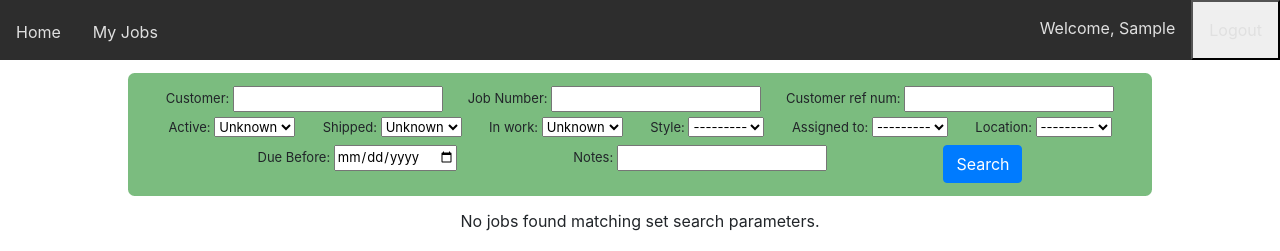
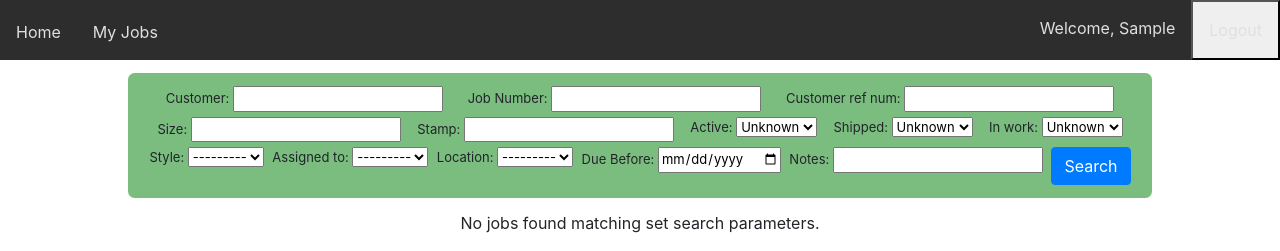
Before and after one commit to dszwarc/culet2, a Django app: page /culet/jobs/ in a window 1280 px wide. Shown: the top 251 px of the page. Run offline with Django 5.2, Linux system fonts and the light colour scheme; the visitor is signed in with stand-in values (Sample User, id 1); data that the repository does not hold is empty; some libraries are stand-ins or nearby versions; some web fonts are replaced.

Commit message:
added stamp and notes as well as a reference size to job model. adjusting create and update forms to reflect that

```diff
--- a/culet/forms.py
+++ b/culet/forms.py
@@ -183,7 +183,8 @@ class JobForm(forms.ModelForm):
             "name",
             "customer",
             "customer_ref_num",
-            "style",
+            "size",
+            "stamp",
             "due",
             "assigned_to",
             "location",
@@ -193,10 +194,7 @@ class JobForm(forms.ModelForm):
             "name": text_widget("Job name", "form-control-lg"),
             "customer": select_widget(),
             "customer_ref_num": number_widget("Customer reference #", min_value="0"),
-            "style": select_widget(),
             "due": date_widget(),
-            "assigned_to": select_widget(),
-            "location": select_widget(),
             "notes": textarea_widget("Add notes for the shop...", rows=4),
         }
         labels = {
@@ -210,9 +208,9 @@ class JobForm(forms.ModelForm):
         self.fields["name"].required = False
         self.fields["customer"].required = False
         self.fields["customer_ref_num"].required = False
-        self.fields["assigned_to"].required = False
-        self.fields["location"].required = False
         self.fields["notes"].required = False
+        self.fields["size"].required = False
+        self.fields["stamp"].required = False
 
         if "style" in self.fields:
             self.fields["style"].empty_label = "Select a style"
@@ -286,11 +284,13 @@ class JobMetalLotForm(forms.ModelForm):
 class JobUpdateForm(forms.ModelForm):
     class Meta:
         model = Job
-        fields = ("name", "customer", "style", "due", "notes")
+        fields = ("name", "customer", "style", "size", "stamp", "due", "notes")
         widgets = {
             "name": text_widget("Job name"),
             "customer": select_widget(),
             "style": select_widget(),
+            "size": text_widget("Size"),
+            "stamp": text_widget("Stamp / hallmark"),
             "due": date_widget(),
             "notes": textarea_widget("Add notes...", rows=4),
         }
--- a/culet/views.py
+++ b/culet/views.py
@@ -153,14 +153,20 @@ class JobCreateView(LoginRequiredMixin, generic.CreateView):
     model = Job
     form_class = JobForm
     template_name = "jobs/create.html"
-    success_url = reverse_lazy("culet:index_job")  # adjust if needed
+    success_url = reverse_lazy("culet:index_job")
 
     def get_context_data(self, **kwargs):
         context = super().get_context_data(**kwargs)
 
         if self.request.POST:
-            context["metal_formset"] = JobMetalFormSet(self.request.POST, prefix="metals")
-            context["stone_formset"] = JobStoneFormSet(self.request.POST, prefix="stones")
+            context["metal_formset"] = JobMetalFormSet(
+                self.request.POST,
+                prefix="metals",
+            )
+            context["stone_formset"] = JobStoneFormSet(
+                self.request.POST,
+                prefix="stones",
+            )
         else:
             context["metal_formset"] = JobMetalFormSet(prefix="metals")
             context["stone_formset"] = JobStoneFormSet(prefix="stones")
@@ -174,9 +180,21 @@ class JobCreateView(LoginRequiredMixin, generic.CreateView):
         stone_formset = context["stone_formset"]
 
         if not (metal_formset.is_valid() and stone_formset.is_valid()):
-            return self.render_to_response(self.get_context_data(form=form))
+            return self.render_to_response(
+                self.get_context_data(form=form)
+            )
 
-        self.object = form.save()
+        self.object = form.save(commit=False)
+
+        if self.object.style:
+            if not self.object.stamp:
+                self.object.stamp = self.object.style.stamp or ""
+
+            if not self.object.notes:
+                self.object.notes = self.object.style.description or ""
+
+        self.object.save()
+        form.save_m2m()
 
         metal_formset.instance = self.object
         metal_formset.save()
@@ -187,13 +205,16 @@ class JobCreateView(LoginRequiredMixin, generic.CreateView):
         return redirect(self.object.get_absolute_url())
 
     def form_invalid(self, form):
-        return self.render_to_response(self.get_context_data(form=form))
+        return self.render_to_response(
+            self.get_context_data(form=form)
+        )
 
 class JobStyleDefaultsHTMXView(LoginRequiredMixin, generic.View):
     template_name = "jobs/partials/job_style_defaults.html"
 
     def get(self, request, *args, **kwargs):
         style_id = request.GET.get("style_id")
+
         if not style_id:
             return HttpResponseBadRequest("Missing style_id")
 
@@ -202,8 +223,9 @@ class JobStyleDefaultsHTMXView(LoginRequiredMixin, generic.View):
         job_initial = {
             "name": style.name,
             "customer": style.customer_id,
+            "style": style.pk,
+            "stamp": style.stamp or "",
             "notes": style.description or "",
-            "style": style.pk,
         }
 
         job_form = JobForm(initial=job_initial)
@@ -229,11 +251,21 @@ class JobStyleDefaultsHTMXView(LoginRequiredMixin, generic.View):
             for ss in style.stylestone_set.all()
         ]
 
-        JobMetalCreateFormSet = get_job_metal_formset(extra=len(metal_initial))
-        JobStoneCreateFormSet = get_job_stone_formset(extra=len(stone_initial))
+        JobMetalCreateFormSet = get_job_metal_formset(
+            extra=len(metal_initial)
+        )
+        JobStoneCreateFormSet = get_job_stone_formset(
+            extra=len(stone_initial)
+        )
 
-        metal_formset = JobMetalCreateFormSet(prefix="metals", initial=metal_initial)
-        stone_formset = JobStoneCreateFormSet(prefix="stones", initial=stone_initial)
+        metal_formset = JobMetalCreateFormSet(
+            prefix="metals",
+            initial=metal_initial,
+        )
+        stone_formset = JobStoneCreateFormSet(
+            prefix="stones",
+            initial=stone_initial,
+        )
 
         return render(
             request,
```
Also changed, not shown: culet/models.py (+8 -3 lines), culet/templates/jobs/partials/job_style_defaults.html (+24 -0 lines).
